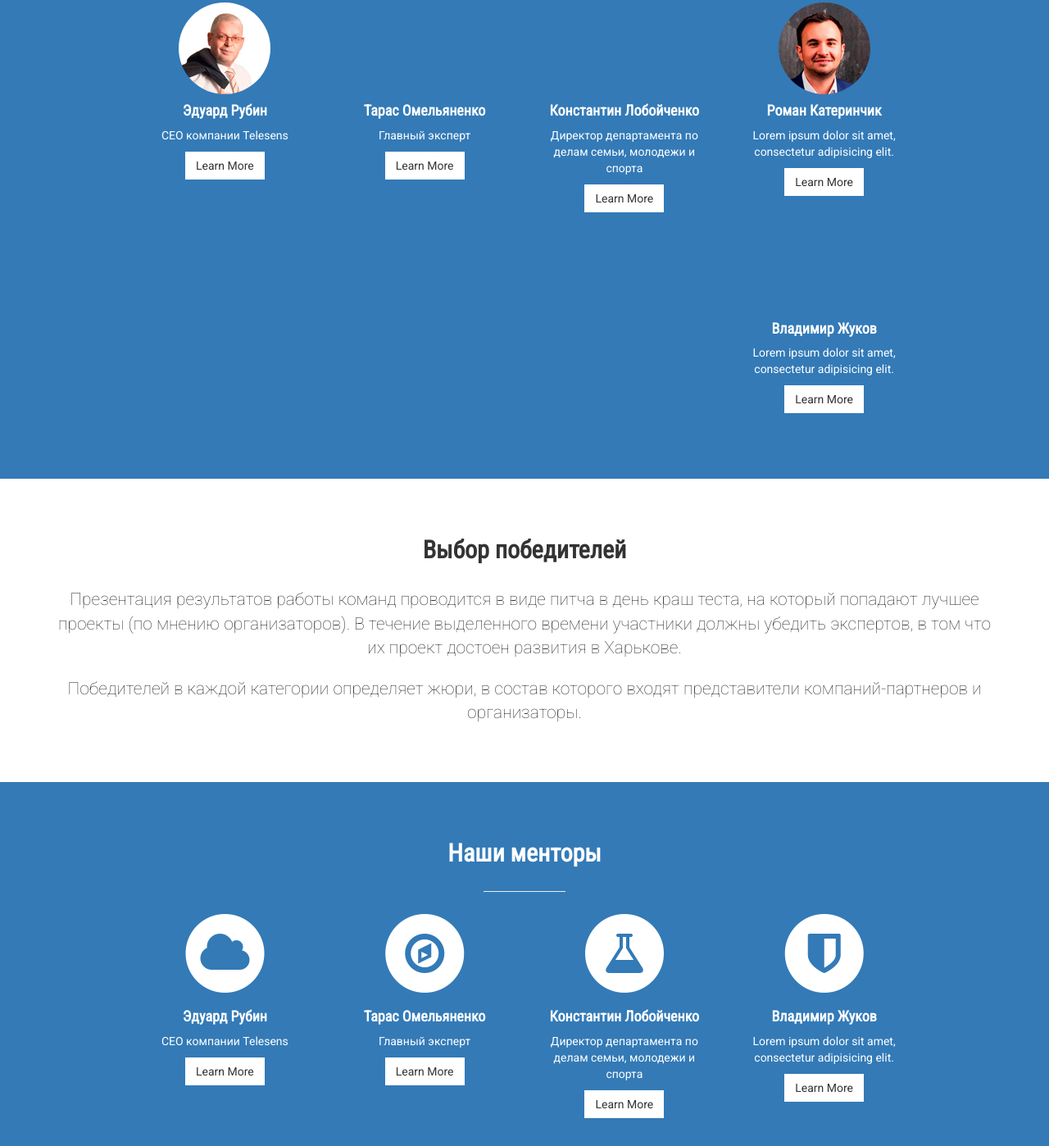
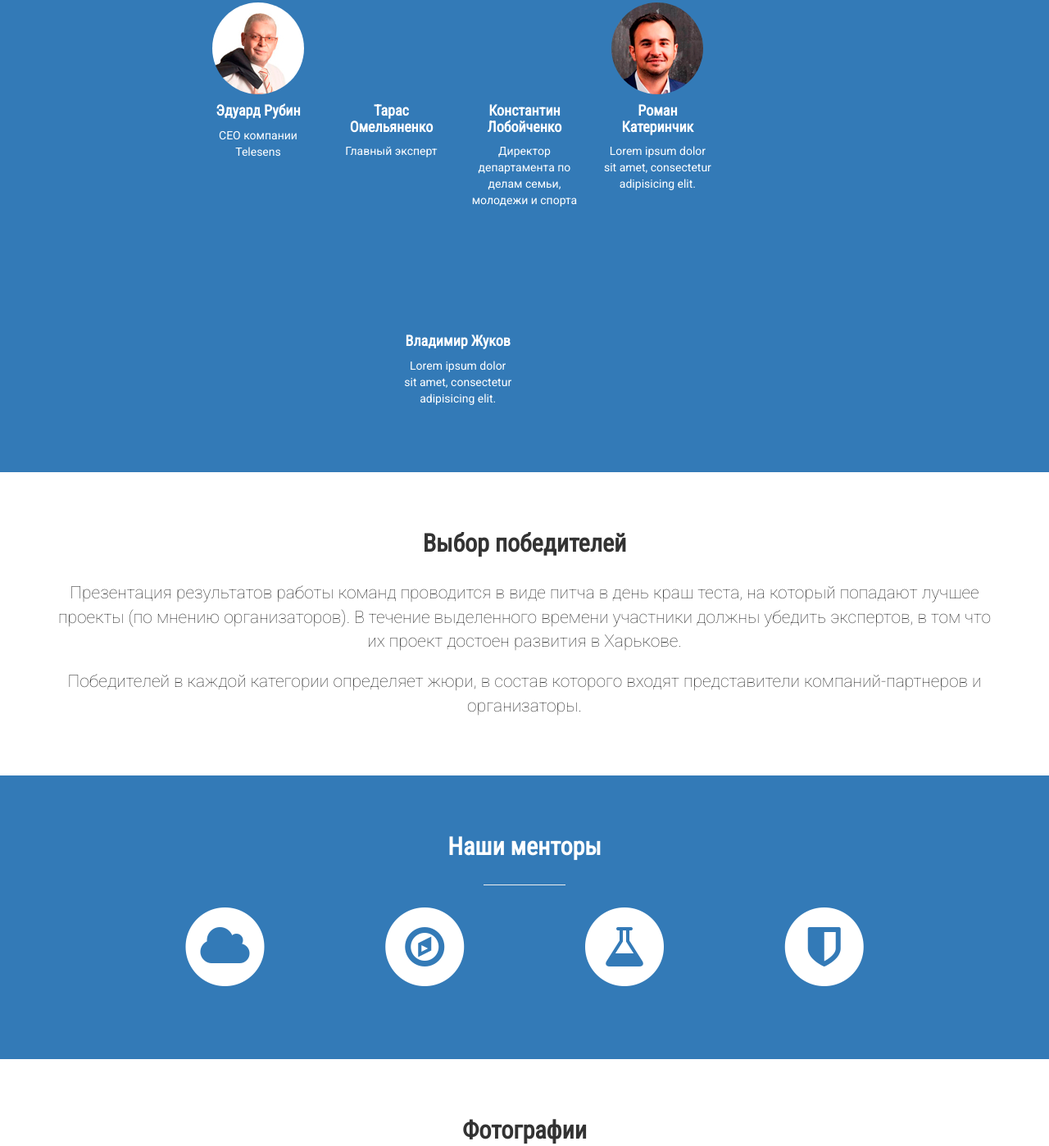
Before and after one commit to most-it/hackathon-landing, a plain HTML site: page index.html in a window 1280 px wide. Shown: the part 1963-3361 px from the top of the page at 82% size. Drawn offline with Linux system fonts and the light colour scheme.

Commit message:
Fixed experts

```diff
--- a/index.html
+++ b/index.html
@@ -117,54 +117,49 @@
                     <h2>Эксперты</h2>
                     <hr class="small">
                     <div class="row">
-                        <div class="col-md-3 col-sm-6">
+                        <div class="col-md-2 col-md-offset-1 col-sm-6">
                             <div class="service-item">
                                 <span class="fa-stack fa-4x service-item__icon first"></span>
                                 <h4>
                                     <strong>Эдуард Рубин</strong>
                                 </h4>
                                 <p>CEO компании Telesens</p>
-                                <a href="#" class="btn btn-light">Learn More</a>
                             </div>
                         </div>
-                        <div class="col-md-3 col-sm-6">
+                        <div class="col-md-2 col-sm-6">
                             <div class="service-item">
                                 <span class="fa-stack fa-4x service-item__icon second"></span>
                                 <h4>
                                     <strong>Тарас Омельяненко</strong>
                                 </h4>
                                 <p>Главный эксперт</p>
-                                <a href="#" class="btn btn-light">Learn More</a>
                             </div>
                         </div>
-                        <div class="col-md-3 col-sm-6">
+                        <div class="col-md-2 col-sm-6">
                             <div class="service-item">
                                 <span class="fa-stack fa-4x service-item__icon third"></span>
                                 <h4>
                                     <strong>Константин Лобойченко</strong>
                                 </h4>
                                 <p>Директор департамента по делам семьи, молодежи и спорта</p>
-                                <a href="#" class="btn btn-light">Learn More</a>
                             </div>
                         </div>
-                        <div class="col-md-3 col-sm-6">
+                        <div class="col-md-2 col-sm-6">
                             <div class="service-item">
                                 <span class="fa-stack fa-4x service-item__icon fourth"></span>
                                 <h4>
                                     <strong>Роман Катеринчик</strong>
                                 </h4>
                                 <p>Lorem ipsum dolor sit amet, consectetur adipisicing elit.</p>
-                                <a href="#" class="btn btn-light">Learn More</a>
                             </div>
                         </div>
-                        <div class="col-md-3 col-sm-6">
+                        <div class="col-md-2 col-sm-4 col-sm-offset-4">
                             <div class="service-item">
                                 <span class="fa-stack fa-4x service-item__icon fifth"></span>
                                 <h4>
                                     <strong>Владимир Жуков</strong>
                                 </h4>
                                 <p>Lorem ipsum dolor sit amet, consectetur adipisicing elit.</p>
-                                <a href="#" class="btn btn-light">Learn More</a>
                             </div>
                         </div>
                     </div>
@@ -204,11 +199,6 @@
                                 <i class="fa fa-circle fa-stack-2x"></i>
                                 <i class="fa fa-cloud fa-stack-1x text-primary"></i>
                             </span>
-                                <h4>
-                                    <strong>Эдуард Рубин</strong>
-                                </h4>
-                                <p>CEO компании Telesens</p>
-                                <a href="#" class="btn btn-light">Learn More</a>
                             </div>
                         </div>
                         <div class="col-md-3 col-sm-6">
@@ -217,11 +207,6 @@
                                     <i class="fa fa-circle fa-stack-2x"></i>
                                     <i class="fa fa-compass fa-stack-1x text-primary"></i>
                                 </span>
-                                <h4>
-                                    <strong>Тарас Омельяненко</strong>
-                                </h4>
-                                <p>Главный эксперт</p>
-                                <a href="#" class="btn btn-light">Learn More</a>
                             </div>
                         </div>
                         <div class="col-md-3 col-sm-6">
@@ -230,11 +215,6 @@
                                     <i class="fa fa-circle fa-stack-2x"></i>
                                     <i class="fa fa-flask fa-stack-1x text-primary"></i>
                                 </span>
-                                <h4>
-                                    <strong>Константин Лобойченко</strong>
-                                </h4>
-                                <p>Директор департамента по делам семьи, молодежи и спорта</p>
-                                <a href="#" class="btn btn-light">Learn More</a>
                             </div>
                         </div>
                         <div class="col-md-3 col-sm-6">
@@ -243,11 +223,6 @@
                                 <i class="fa fa-circle fa-stack-2x"></i>
                                     <i class="fa fa-shield fa-stack-1x text-primary"></i>
                                 </span>
-                                <h4>
-                                    <strong>Владимир Жуков</strong>
-                                </h4>
-                                <p>Lorem ipsum dolor sit amet, consectetur adipisicing elit.</p>
-                                <a href="#" class="btn btn-light">Learn More</a>
                             </div>
                         </div>
                     </div>
```
Lines whose indentation alone changed are shown as unchanged.
